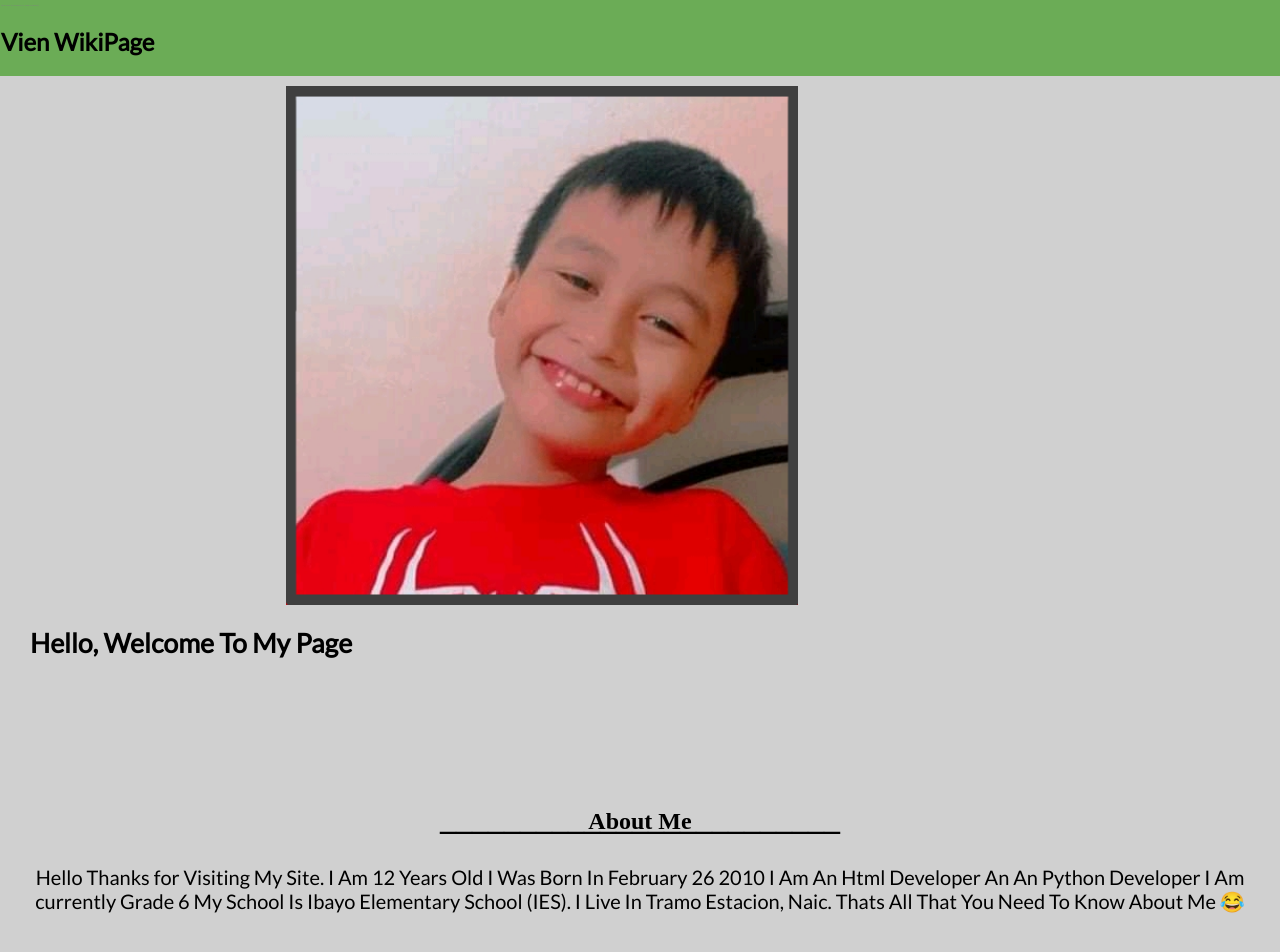
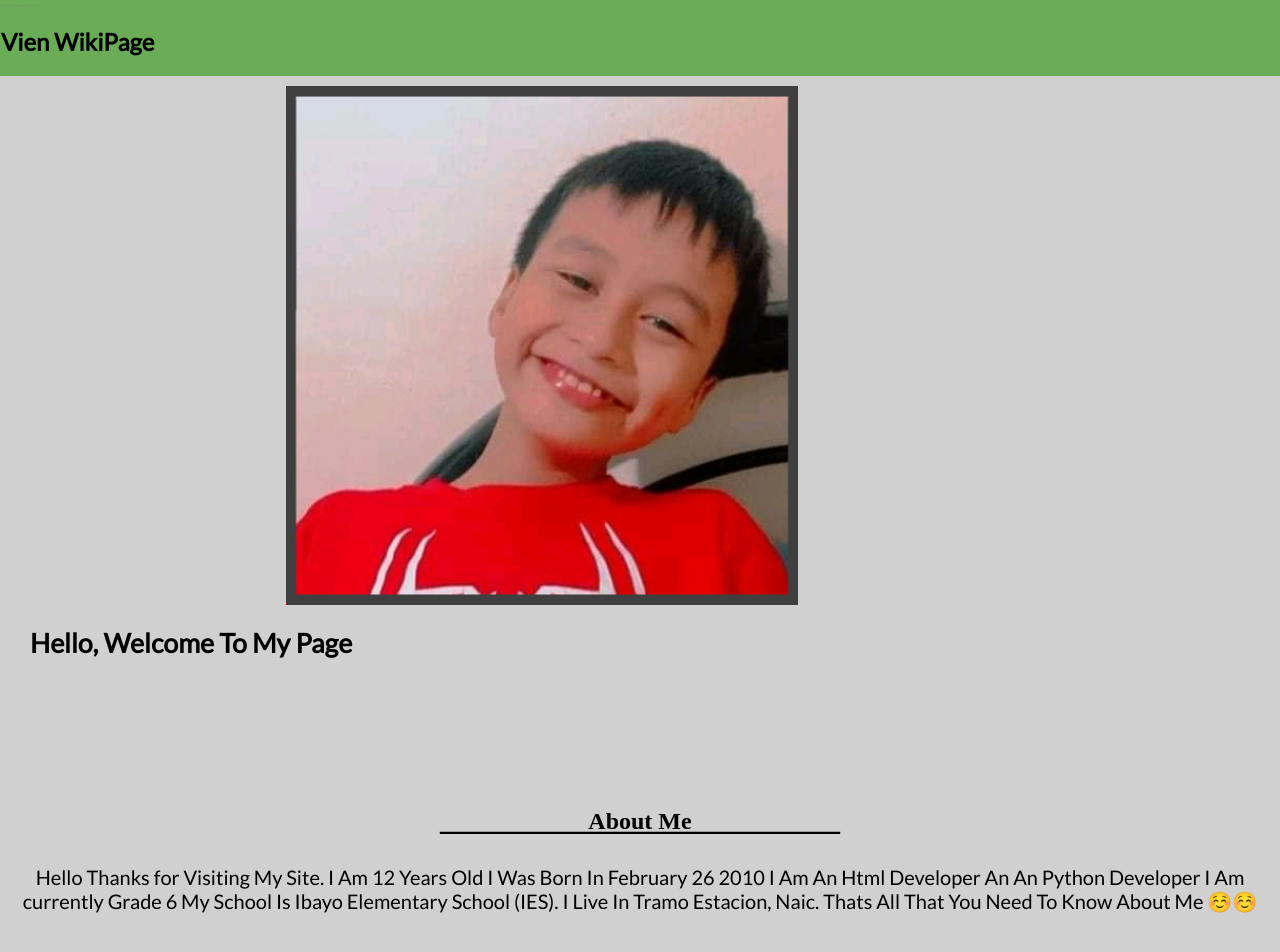
Before and after one commit to HHackerTermux/Sks, a plain HTML site: page index.html in a window 1280 px wide. Shown: the top 952 px of the page. Drawn offline with Linux system fonts and the light colour scheme; a script that the page names is missing.

Commit message:
Update index.html

```diff
--- a/index.html
+++ b/index.html
@@ -25,7 +25,7 @@
     <h1>_________________________</h1>
   </div>
   <div class="p">
-    <p>Hello Thanks for Visiting My Site. I Am 12 Years Old I Was Born In February 26 2010 I Am An Html Developer An An Python Developer I Am currently Grade 6 My School Is Ibayo Elementary School (IES). I Live In Tramo Estacion, Naic. Thats All That You Need To Know About Me 😂</p>
+    <p>Hello Thanks for Visiting My Site. I Am 12 Years Old I Was Born In February 26 2010 I Am An Html Developer An An Python Developer I Am currently Grade 6 My School Is Ibayo Elementary School (IES). I Live In Tramo Estacion, Naic. Thats All That You Need To Know About Me ☺️☺️</p>
   </div>
     <div class="t">
       <h2>I Am Currently Working On. </h2>
```
